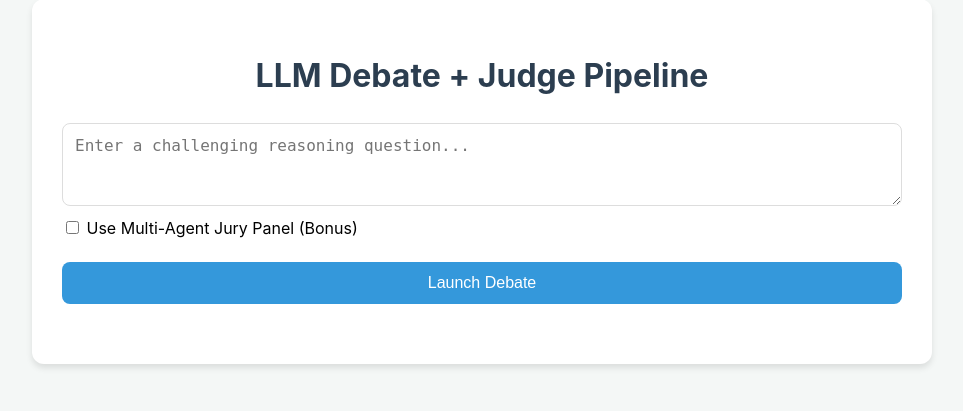
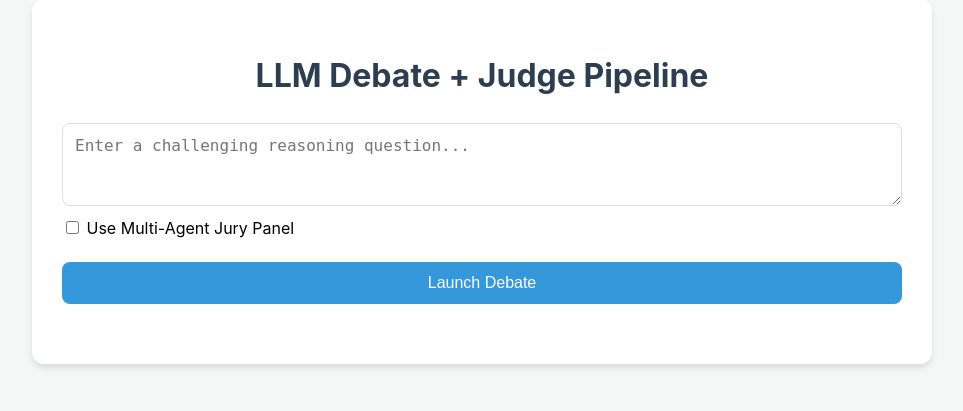
Before and after one commit to hungphucchu/LLM_debate, a Flask app: page / in a window 1280 px wide. Shown: the part 41-452 px from the top of the page, without its empty margins (158-1121 px from the left). Run offline with Flask 3, Linux system fonts and the light colour scheme.

Commit message:
3rd commit

```diff
--- a/evaluation/evaluation.py
+++ b/evaluation/evaluation.py
@@ -37,7 +37,7 @@ class ExperimentRunner:
             judge_text = debate_res['judgment']['text']
             judge_ans = self.orchestrator.judge.extract_answer(judge_text)
 
-            # Jury Panel Result (Bonus)
+            # Jury Panel Result
             jury_ans = None
             disagreement = 0
             if include_jury:
--- a/main.py
+++ b/main.py
@@ -11,7 +11,7 @@ def main():
     parser.add_argument(
         "--includeJury",
         action="store_true",
-        help="Include the Multi-Agent Jury Panel (Bonus) in the experiments"
+        help="Include the Multi-Agent Jury Panel in the experiments"
     )
     args = parser.parse_args()
 
--- a/templates/index.html
+++ b/templates/index.html
@@ -28,7 +28,7 @@
             <textarea id="question" rows="3" placeholder="Enter a challenging reasoning question..."></textarea>
             <div style="margin-bottom: 10px;">
                 <label>
-                    <input type="checkbox" id="useJury"> Use Multi-Agent Jury Panel (Bonus)
+                    <input type="checkbox" id="useJury"> Use Multi-Agent Jury Panel
                 </label>
             </div>
             <button id="runBtn">Launch Debate</button>
@@ -76,7 +76,7 @@
                 if (data.jury_result) {
                     html += `
                         <div class="jury">
-                            <h2>Jury Panel Verdict (Bonus)</h2>
+                            <h2>Jury Panel Verdict</h2>
                             <p><strong>Final Decision:</strong> ${data.jury_result.majority_vote}</p>
                             <p><strong>Votes:</strong> Yes: ${data.jury_result.votes.Yes}, No: ${data.jury_result.votes.No}</p>
                             <div class="response">${data.jury_result.final_verdicts.join('\n\n---\n\n')}</div>
```
